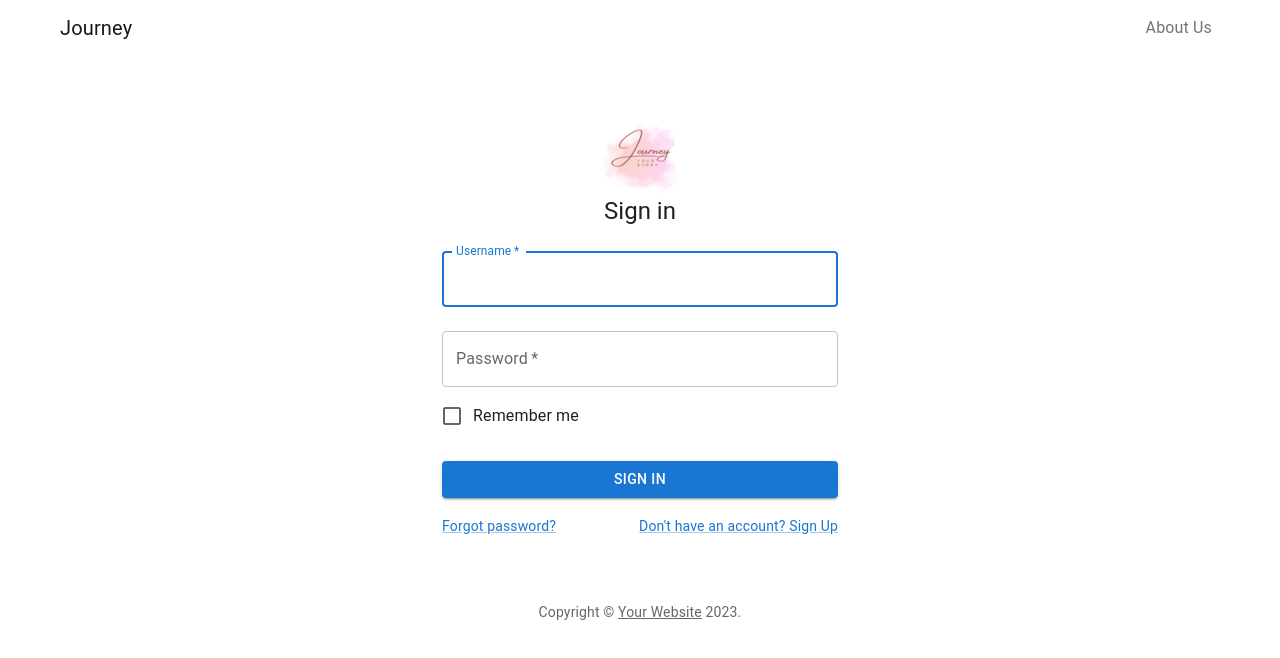
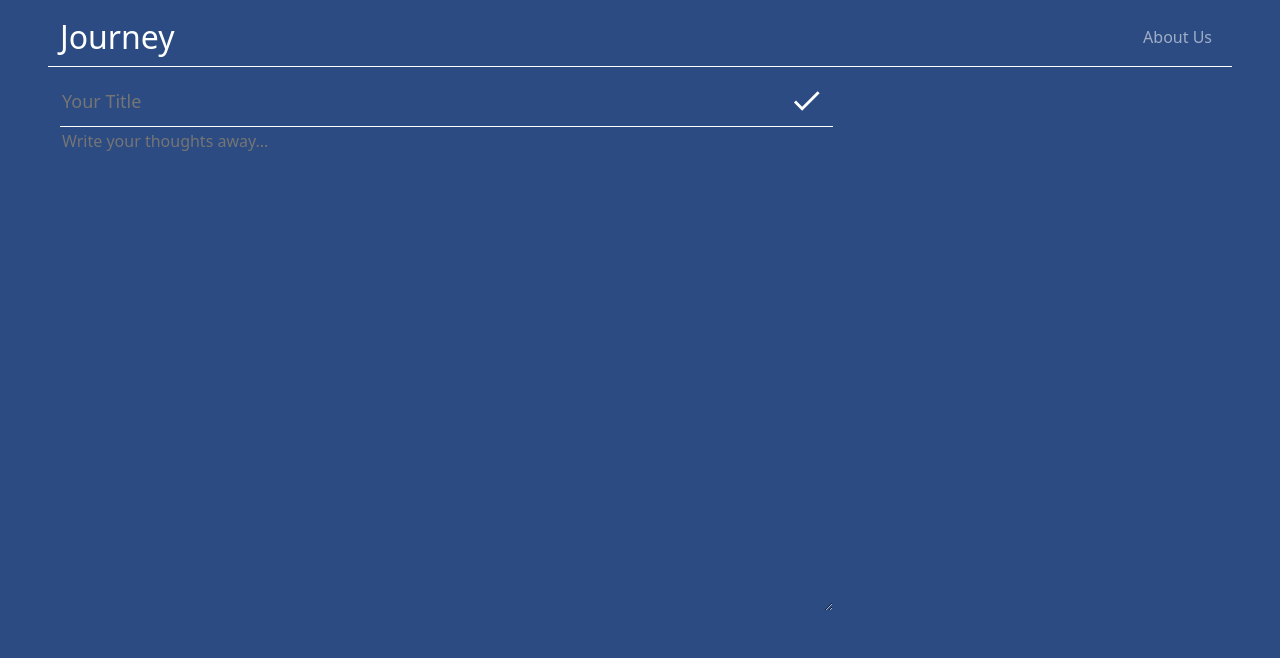
Before and after one commit to romulan-overlord/JourneyPlus, a React app in the folder frontend/: page / in a window 1280 px wide. Built offline with nearby package versions, Linux system fonts and the light colour scheme.

Commit message:
update header and start create entry page

```diff
--- a/frontend/public/css/styles.css
+++ b/frontend/public/css/styles.css
@@ -1,25 +1,77 @@
-/* html{
+html{
     height: 100vh;
-    width: 100vw;
 }
-*/
+
 body {
   margin: 0;
-}
-
-.entry-area {
-  width: 80%;
-  margin: auto;
-}
-
-.text-area {
-  width: 100%;
-}
-
-.landing-page-title{
-  margin-top: 100px;
+  height: 100vh;
+  background-color: #2b4b82;
 }
 
 .col-md-6{
   padding: 0;
 }
+
+.width-100{
+  width: 100%;
+}
+
+.height-100{
+  height: 100%;
+}
+
+/* Navbar */
+
+.navbar-container{
+  border-bottom: 1.5px solid white;
+}
+
+.navbar-brand{
+  font-size: 2rem;
+}
+
+
+/* Create New Entry */
+
+.text-input-container {
+  display: flex;
+  flex-direction: column;
+  flex-grow: 1;
+}
+
+.scroll-view {
+  flex-grow: 1;
+}
+
+.title-done-button-row{
+  width: 100%;
+  margin: 0;
+}
+
+.entry-title-container{
+  border-bottom: 1.5px solid white;
+  color: white;
+  /* margin-top: 30px; */
+}
+
+.entry-title{
+  width: 80%;
+  height: 100%;
+  border: none;
+  background: none;
+  font-size: large;
+  outline: none;
+  color: white;
+}
+
+.done-button{
+  color: white;
+}
+
+.entry-content{
+  width: 100%;
+  background: transparent;
+  outline: none;
+  border: none;
+  color: white;
+}
--- a/frontend/public/index.html
+++ b/frontend/public/index.html
@@ -14,7 +14,7 @@
     <title>Journey</title>
   </head>
   <body>
-    <div id="root"></div>
+    <div id="root" class="height-100"></div>
     <script src="https://cdn.jsdelivr.net/npm/bootstrap@5.2.3/dist/js/bootstrap.min.js"></script>
   </body>
 </html>
--- a/frontend/src/components/App.js
+++ b/frontend/src/components/App.js
@@ -5,7 +5,7 @@ import SignUp from "./SignUp";
 import SignIn from "./SignIn";
 
 function App() {
-  const [isLoggedIn, setLoggedIn] = useState(false);
+  const [isLoggedIn, setLoggedIn] = useState(true);
   const [isSignedUp, setIsSignedUp] = useState(true);
 
   function invertIsSignedUp(event) {
@@ -15,7 +15,7 @@ function App() {
   }
 
   return (
-    <div className="App">
+    <div className="App height-100">
       <Header />
       {isLoggedIn ? <TextInput /> : isSignedUp ? <SignIn switch={invertIsSignedUp} /> : <SignUp switch={invertIsSignedUp} />}
     </div>
--- a/frontend/src/components/Header.jsx
+++ b/frontend/src/components/Header.jsx
@@ -163,8 +163,8 @@ import * as React from "react";
 
 function Header() {
   return (
-    <nav className="navbar navbar-expand-md navbar-light">
-      <div className="container-fluid mx-5">
+    <nav className="navbar navbar-expand-md navbar-dark">
+      <div className="container-fluid navbar-container mx-5">
         <a className="navbar-brand" href="">
           Journey
         </a>
@@ -173,16 +173,13 @@ function Header() {
           type="button"
           data-bs-toggle="collapse"
           data-bs-target="#navbarSupportedContent"
-          aria-controls="navbarSupportedContent"
-          aria-expanded="false"
-          aria-label="Toggle navigation"
         >
           <span className="navbar-toggler-icon"></span>
         </button>
         <div className="collapse navbar-collapse" id="navbarSupportedContent">
           <ul className="navbar-nav ms-auto mb-2 mb-lg-0">
             <li className="nav-item">
-              <a className="nav-link" aria-current="page" href="#">
+              <a className="nav-link" href="#">
                 About Us
               </a>
             </li>
--- a/frontend/src/components/TextInput.jsx
+++ b/frontend/src/components/TextInput.jsx
@@ -1,13 +1,15 @@
 import React, { useState } from "react";
-import TextField from "@mui/material/TextField";
-import Button from "@mui/material/Button";
+import IconButton from "@mui/material/IconButton";
+import DoneIcon from "@mui/icons-material/Done";
+import { white } from '@mui/material/colors';
 import { createTheme, ThemeProvider } from "@mui/material/styles";
 
 const theme = createTheme({
   palette: {
     submit: {
-      main: "#82CD47",
+      main: "#fff",
       contrastText: "#fff",
+      white: '#fff'
     },
   },
 });
@@ -48,7 +50,46 @@ function TextInput() {
   }
 
   return (
-    <div>
+    <div className="container-fluid width-100 text-input-container">
+      <div className="row mx-5">
+        {/* this column contains title + done button + content */}
+        <div className="col-md-8 px-0">
+          {/* container for title and done button */}
+          <div className="container-fluid width-100 px-0 entry-title-container">
+            <div className="row title-done-button-row">
+              <div className="col-sm-11 px-0">
+                <input
+                  className="entry-title"
+                  type="text"
+                  placeholder="Your Title"
+                ></input>
+              </div>
+              <div className="container-fluid col-sm-1 mx-auto">
+                <ThemeProvider theme={theme}>
+                <IconButton className="mx-auto">
+                  <DoneIcon fontSize="large" sx={{color:'white'}} />
+                </IconButton>
+                </ThemeProvider>
+
+              </div>
+            </div>
+          </div>
+          {/* container for content */}
+          <div className="container-fluid px-0 entry-content-container">
+            <textarea className="entry-content" placeholder="Write your thoughts away..." rows={20}></textarea>
+          </div>
+        </div>
+        {/* column for media attachments */}
+        <div className="col-md-4 px-0"></div>
+      </div>
+    </div>
+  );
+}
+
+export default TextInput;
+
+{
+  /* <div>
       <form className="entry-area" onSubmit={handleSubmit}>
         <TextField
           className="text-area"
@@ -78,8 +119,5 @@ function TextInput() {
           </Button>
         </ThemeProvider>
       </form>
-    </div>
-  );
+    </div> */
 }
-
-export default TextInput;
```
Also changed, not shown: backend/server.js (line endings or trailing spaces).
